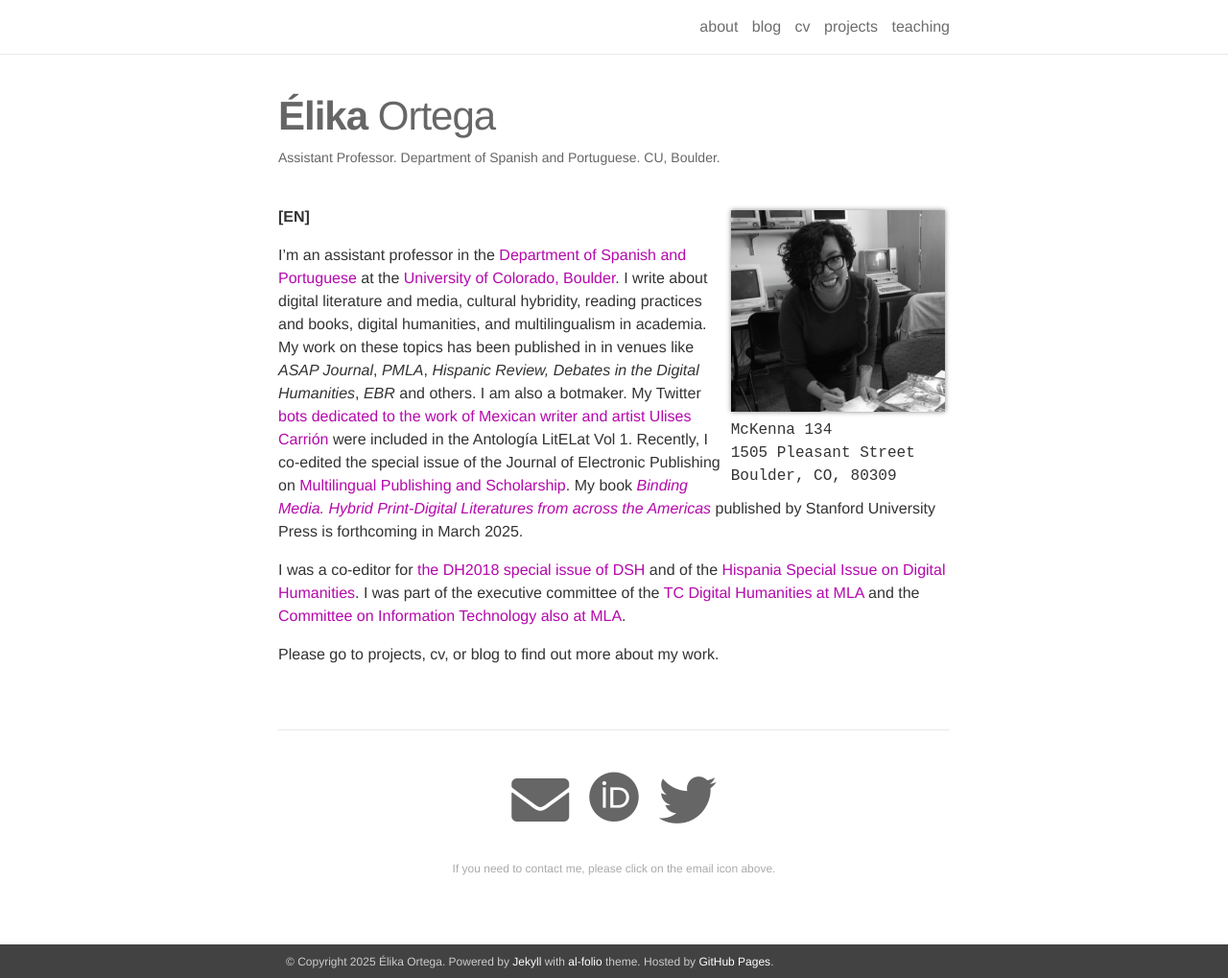
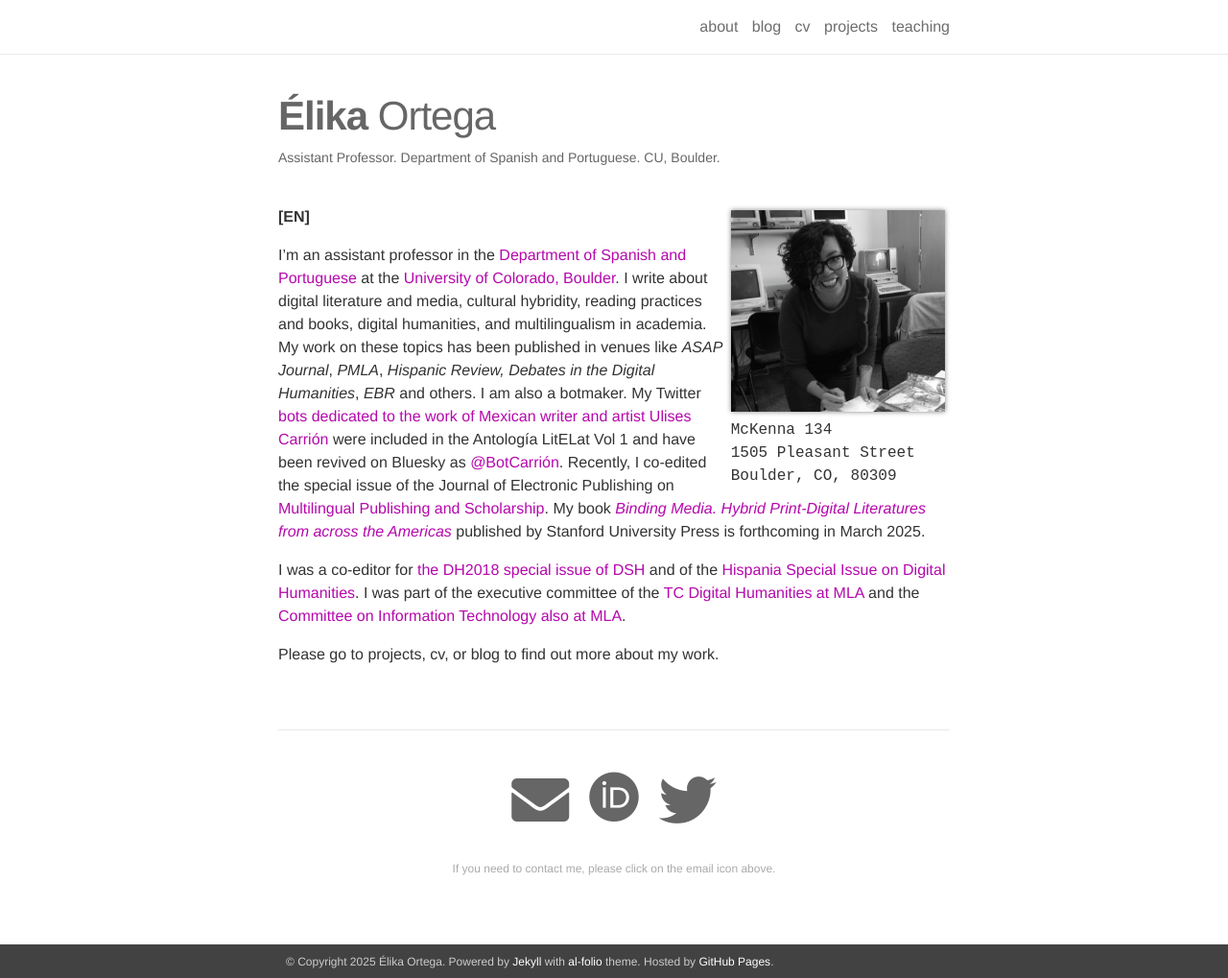
Before and after one commit to elikaortega/elikaortegadotnet, a Jekyll site: the page built from _pages/about.md, in a window 1280 px wide and 1019 px high. Shown: the whole window at 96% size. Built offline with Jekyll 4.4.1, drawn with Linux system fonts in a browser that asks for light colours; nearby versions of some CDN libraries; some web fonts are replaced.

Commit message:
Update about.md
bio update

```diff
--- a/_pages/about.md
+++ b/_pages/about.md
@@ -18,7 +18,7 @@ social: true
 
 **[EN]**
 
-I'm an assistant professor in the [Department of Spanish and Portuguese](https://www.colorado.edu/spanish/) at the [University of Colorado, Boulder](https://www.colorado.edu/). I write about digital literature and media, cultural hybridity, reading practices and books, digital humanities, and multilingualism in academia. My work on these topics has been published in in venues like *ASAP Journal*, *PMLA*, *Hispanic Review,* *Debates in the Digital Humanities*, *EBR* and others. I am also a botmaker. My Twitter [bots dedicated to the work of Mexican writer and artist Ulises Carrión](http://antologia.litelat.net/obra-10) were included in the Antología LitELat Vol 1. Recently, I co-edited the special issue of the Journal of Electronic Publishing on [Multilingual Publishing and Scholarship](https://journals.publishing.umich.edu/jep/). My book [*Binding Media. Hybrid Print-Digital Literatures from across the Americas*](https://www.sup.org/books/binding-media) published by Stanford University Press is forthcoming in March 2025.
+I'm an assistant professor in the [Department of Spanish and Portuguese](https://www.colorado.edu/spanish/) at the [University of Colorado, Boulder](https://www.colorado.edu/). I write about digital literature and media, cultural hybridity, reading practices and books, digital humanities, and multilingualism in academia. My work on these topics has been published in venues like *ASAP Journal*, *PMLA*, *Hispanic Review,* *Debates in the Digital Humanities*, *EBR* and others. I am also a botmaker. My Twitter [bots dedicated to the work of Mexican writer and artist Ulises Carrión](http://antologia.litelat.net/obra-10) were included in the Antología LitELat Vol 1 and have been revived on Bluesky as [@BotCarrión](https://bsky.app/profile/botcarrion.bsky.social/post/3lfpvdw3opm2l). Recently, I co-edited the special issue of the Journal of Electronic Publishing on [Multilingual Publishing and Scholarship](https://journals.publishing.umich.edu/jep/). My book [*Binding Media. Hybrid Print-Digital Literatures from across the Americas*](https://www.sup.org/books/binding-media) published by Stanford University Press is forthcoming in March 2025.
 
 I was a co-editor for [the DH2018 special issue of DSH](https://academic.oup.com/dsh/issue/36/Supplement_1) and of the [Hispania Special Issue on Digital Humanities](https://www.aatsp.org/m/event_details.asp?id=1312622). I was part of the executive committee of the [TC Digital Humanities at MLA](https://mla.hcommons.org/groups/digital-humanities/forum/topic/mla19-582-roundtable-digital-hispanisms-2/) and the [Committee on Information Technology also at MLA](https://www.mla.org/About-Us/Governance/Committees/Committee-Listings/Professional-Issues/Committee-on-Information-Technology).
 
```
